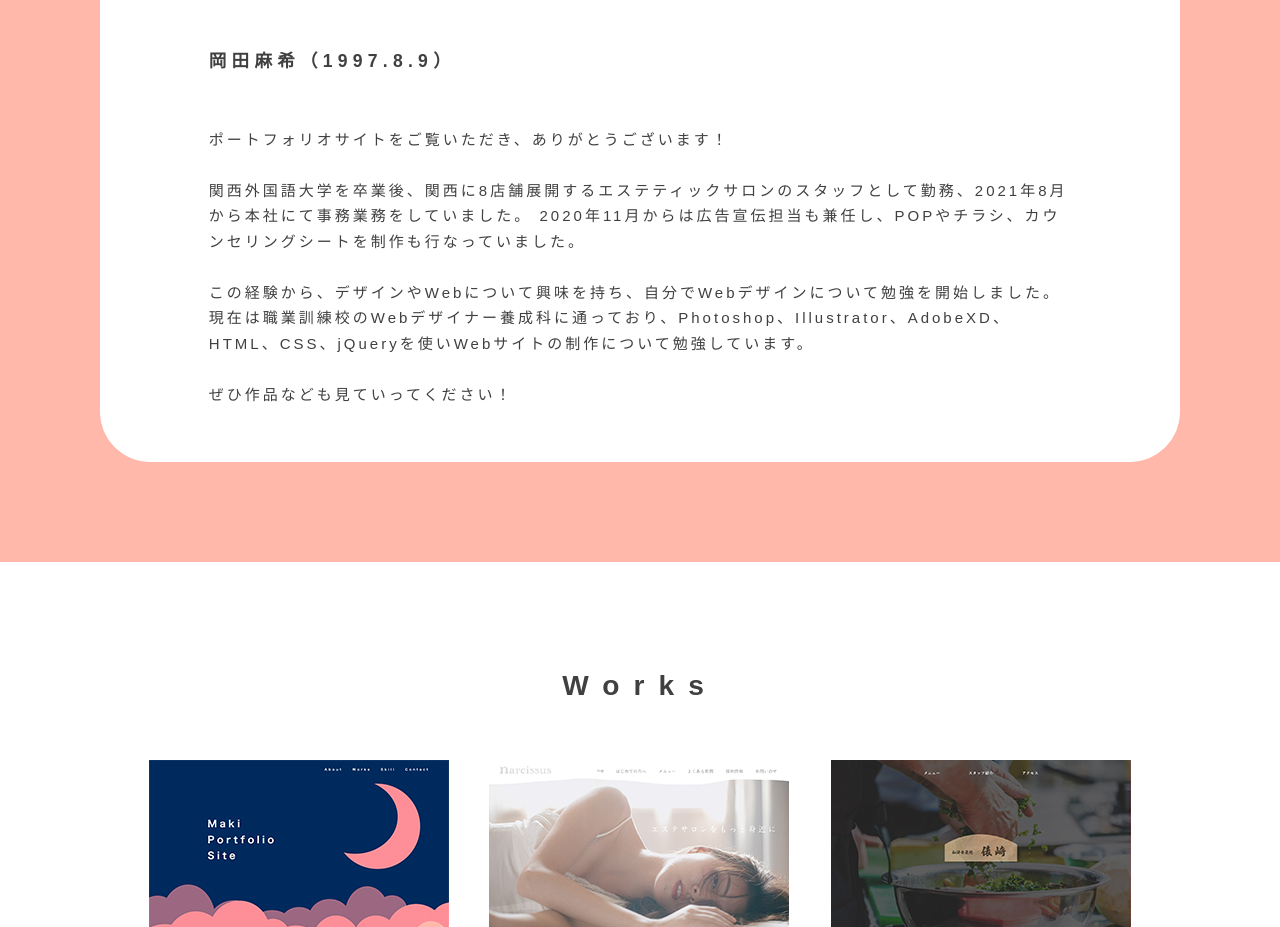
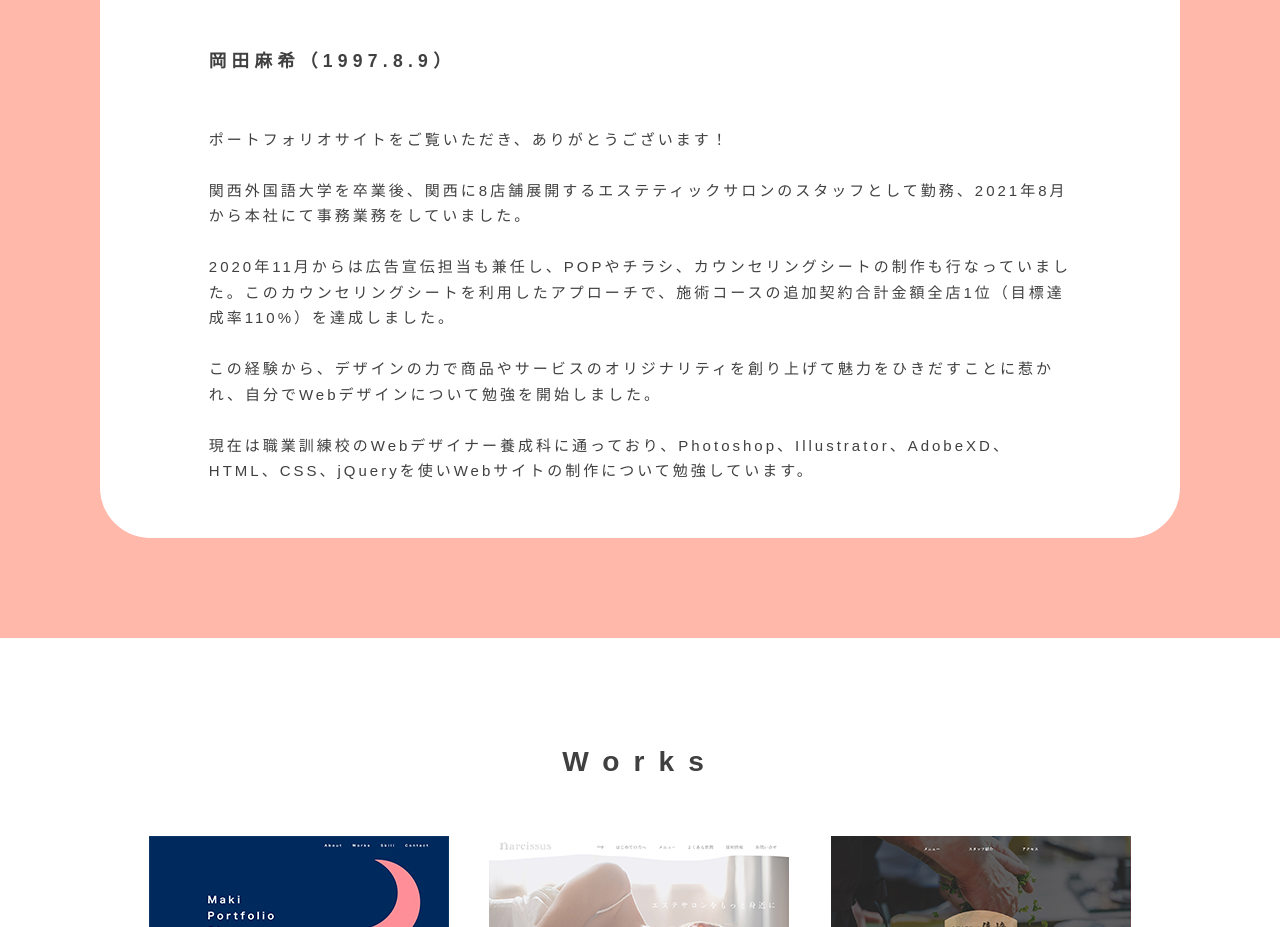
Before and after one commit to maki9789/maki-okada, a plain HTML site: page index.html in a window 1280 px wide. Shown: the part 1324-2251 px from the top of the page. Drawn offline with Linux system fonts and the light colour scheme; some packages are replaced by stand-ins of ours.

Commit message:
edit profile text

```diff
--- a/index.html
+++ b/index.html
@@ -52,12 +52,15 @@
                                 ポートフォリオサイトをご覧いただき、ありがとうございます！<br>
                                 <br>
                                 関西外国語大学を卒業後、関西に8店舗展開するエステティックサロンのスタッフとして勤務、2021年8月から本社にて事務業務をしていました。
-                                2020年11月からは広告宣伝担当も兼任し、POPやチラシ、カウンセリングシートを制作も行なっていました。<br>
                                 <br>
-                                この経験から、デザインやWebについて興味を持ち、自分でWebデザインについて勉強を開始しました。
-                                現在は職業訓練校のWebデザイナー養成科に通っており、Photoshop、Illustrator、AdobeXD、HTML、CSS、jQueryを使いWebサイトの制作について勉強しています。<br>
                                 <br>
-                                ぜひ作品なども見ていってください！
+                                2020年11月からは広告宣伝担当も兼任し、POPやチラシ、カウンセリングシートの制作も行なっていました。このカウンセリングシートを利用したアプローチで、施術コースの追加契約合計金額全店1位（目標達成率110%）を達成しました。
+                                <br>
+                                <br>
+                                この経験から、デザインの力で商品やサービスのオリジナリティを創り上げて魅力をひきだすことに惹かれ、自分でWebデザインについて勉強を開始しました。
+                                <br>
+                                <br>
+                                現在は職業訓練校のWebデザイナー養成科に通っており、Photoshop、Illustrator、AdobeXD、HTML、CSS、jQueryを使いWebサイトの制作について勉強しています。
                             </p>
                         </div>
                     </div>
```
